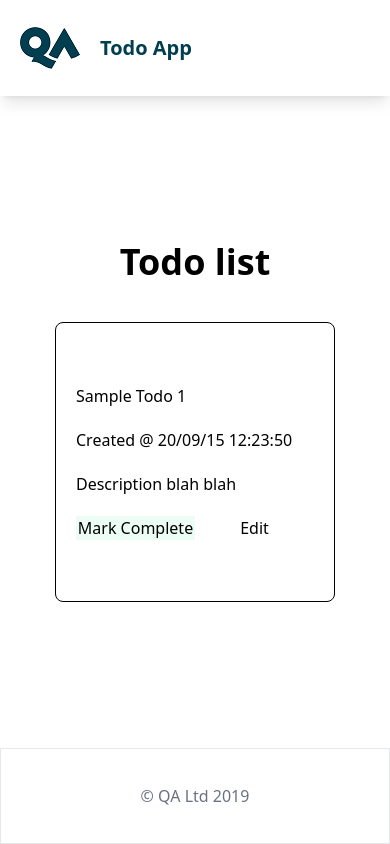
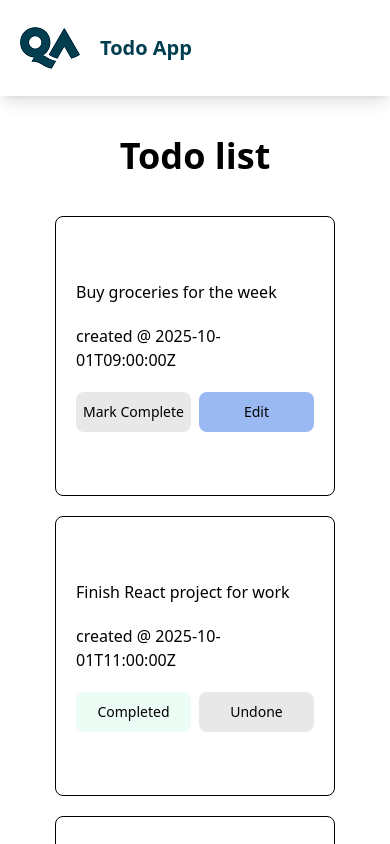
Before and after one commit to bryanbarakatsky/psb-project, a React (Vite) app in the folder psb/: page / in a window 390 px wide. Shown: the top 844 px of the page. Built offline with nearby package versions, Linux system fonts and the light colour scheme.

Commit message:
CREATE: finalise mobile styles

```diff
--- a/psb/src/components/TodoListMobile.jsx
+++ b/psb/src/components/TodoListMobile.jsx
@@ -1,9 +1,20 @@
 import React from "react";
 import TodoMobile from "./TodoMobile";
+import { initialData } from "../data/todoData";
+
 const TodoListMobile = () => {
   return (
-    <div className="h-full w-full flex flex-col justify-center items-center">
-      <TodoMobile />
+    <div className="h-full w-full flex flex-col justify-center items-center gap-5">
+      {initialData.map((item, index) => {
+        return (
+          <TodoMobile
+            key={index}
+            desc={item.todoDescription}
+            date={item.todoDateCreated}
+            completed={item.todoCompleted}
+          />
+        );
+      })}
     </div>
   );
 };
--- a/psb/src/components/TodoMobile.jsx
+++ b/psb/src/components/TodoMobile.jsx
@@ -1,14 +1,37 @@
 import React from "react";
 
-const TodoMobile = () => {
+const TodoMobile = ({ desc, date, completed }) => {
+  const RenderButtons = ({ completed }) => {
+    const defaultButtonStyle = "rounded-lg w-1/2";
+    const completedButtonStyle = `${defaultButtonStyle} ${
+      completed ? "bg-[#ECFDF5]" : "bg-[#E8E8E8]"
+    }`;
+    const editUndone = `${defaultButtonStyle} ${
+      completed ? "bg-[#E8E8E8]" : "bg-[#9AB9F3]"
+    }`;
+    if (completed) {
+      return (
+        <>
+          <button className={completedButtonStyle}>Completed</button>
+          <button className={editUndone}>Undone</button>
+        </>
+      );
+    } else {
+      return (
+        <>
+          <button className={completedButtonStyle}>Mark Complete</button>
+          <button className={editUndone}>Edit</button>
+        </>
+      );
+    }
+  };
+
   return (
     <div className="flex flex-col size-70 border justify-center text-left rounded-lg p-5 gap-5">
-      <h1>Sample Todo 1</h1>
-      <p>Created @ 20/09/15 12:23:50</p>
-      <p>Description blah blah</p>
-      <div className="flex flex-row">
-        <button className="w-1/2 bg-[#ECFDF5]">Mark Complete</button>
-        <button className="w-1/2">Edit</button>
+      <h1>{desc}</h1>
+      <p>created @ {date}</p>
+      <div className="flex flex-row gap-2 h-10 w-full text-sm">
+        <RenderButtons completed={completed} />
       </div>
     </div>
   );
--- a/psb/src/pages/TodoPage.jsx
+++ b/psb/src/pages/TodoPage.jsx
@@ -7,7 +7,7 @@ export const TodoPage = () => {
   return (
     <>
       <div className="flex-col text-center">
-        <h1 className="font-bold text-4xl mb-10">Todo list</h1>
+        <h1 className="font-bold text-4xl my-10">Todo list</h1>
         <div className="hidden xl:flex">
           <TodoList />
         </div>
```
Also changed, not shown: 1 other file (tests, documents, lock files or other folders).
